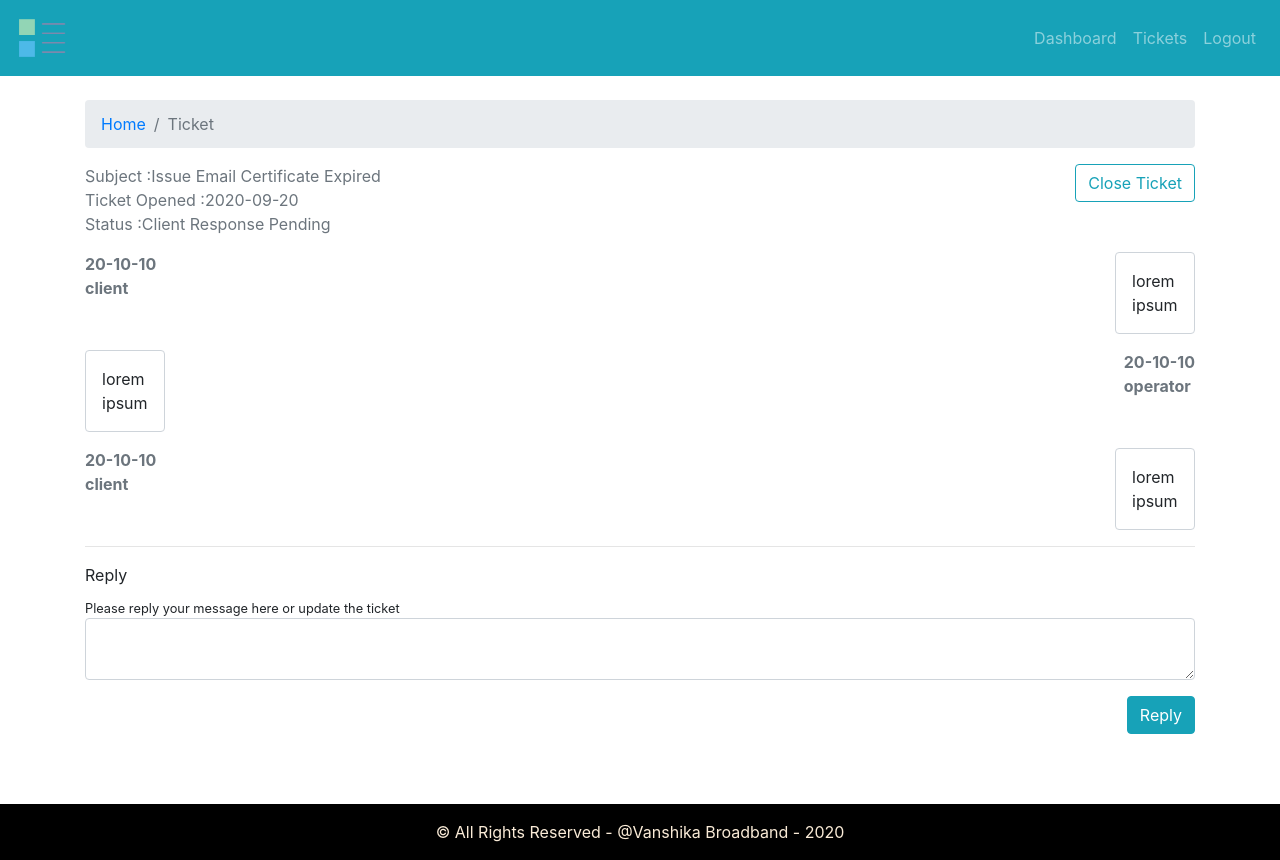
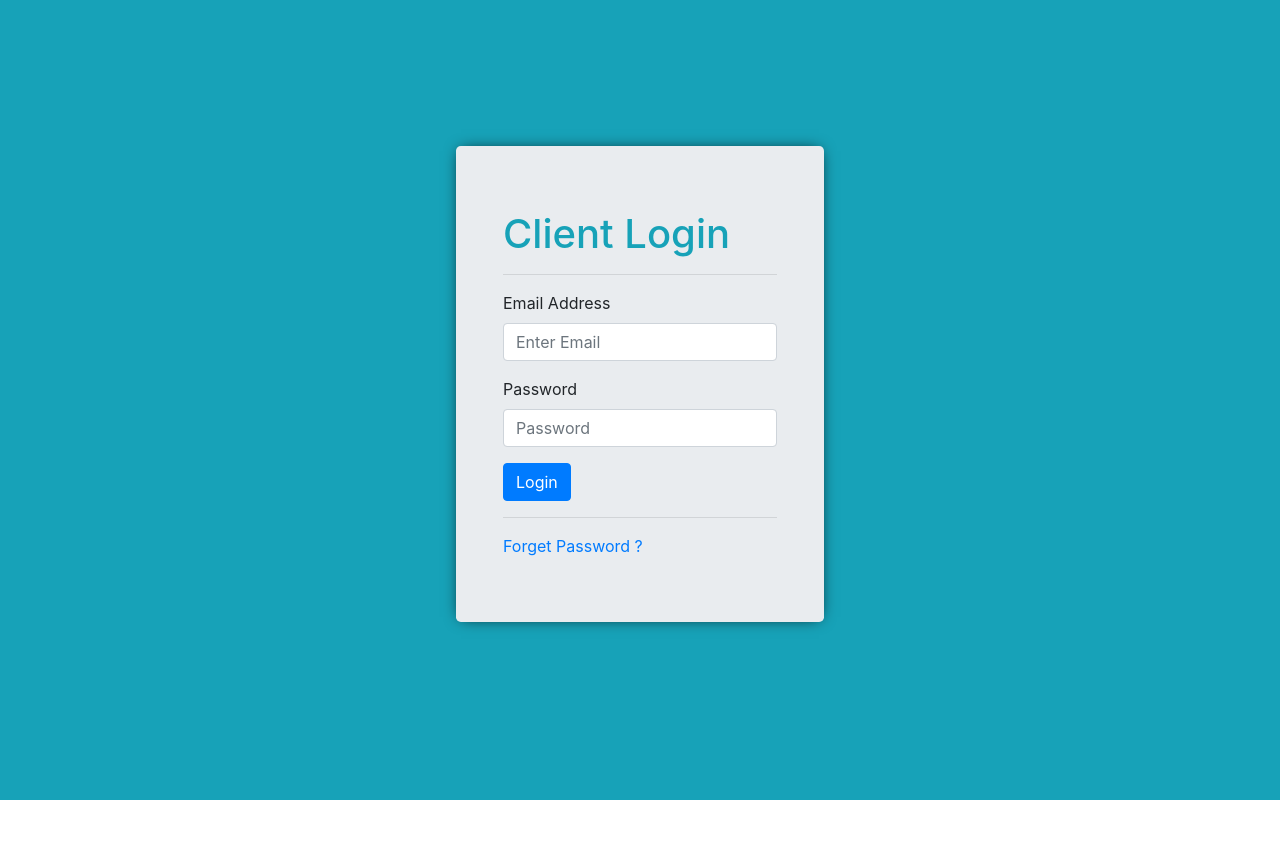
Before and after one commit to Varu98/vanshika_frontend, a React (Create React App) app: page / in a window 1280 px wide. After the commit the page ends 800 px from the top, so only its background shows below. Built offline with nearby package versions, Linux system fonts and the light colour scheme.

Commit message:
Add React Router DOM

```diff
--- a/package.json
+++ b/package.json
@@ -7,10 +7,13 @@
     "@testing-library/react": "^11.1.2",
     "@testing-library/user-event": "^12.2.2",
     "bootstrap": "^4.5.3",
+    "history": "^5.0.0",
     "prop-types": "^15.7.2",
     "react": "^17.0.1",
     "react-bootstrap": "^1.4.0",
     "react-dom": "^17.0.1",
+    "react-router-bootstrap": "^0.25.0",
+    "react-router-dom": "^5.2.0",
     "react-scripts": "4.0.0",
     "web-vitals": "^0.2.4"
   },
--- a/src/App.js
+++ b/src/App.js
@@ -1,23 +1,41 @@
 import React from "react";
+import { BrowserRouter as Router, Switch, Route } from "react-router-dom";
+
 import "./App.css";
 import { DefaultLayout } from "./components/layout/DefaultLayout";
-// import { Dashboard } from "./pages/entry/dashboard/Dashboard.page";
-// import { AddTicket } from "./pages/new-ticket/AddTicket.page";
-// import { TicketLists } from "./pages/ticket-list/TicketLists.page";
+import { Dashboard } from "./pages/dashboard/Dashboard.page";
+import { AddTicket } from "./pages/new-ticket/AddTicket.page";
+import { TicketLists } from "./pages/ticket-list/TicketLists.page";
+import { Entry } from "./pages/entry/Entry.page";
 import { Ticket } from "./pages/ticket/Ticket.page";
-
-// import { Entry } from "./pages/entry/Entry.page";
+import { PrivateRoute } from "./components/private-route/PrivateRoute.comp.js";
 
 function App() {
   return (
     <div className="App">
-      {/* <Entry /> */}
-      <DefaultLayout>
-        {/* <Dashboard /> */}
-        {/* <AddTicket /> */}
-        {/* <TicketLists /> */}
-        <Ticket />
-      </DefaultLayout>
+      <Router>
+        <Switch>
+          <Route exact path="/">
+            <Entry />
+          </Route>
+
+          <PrivateRoute path="/dashboard">
+            <Dashboard />
+          </PrivateRoute>
+
+          <PrivateRoute path="/add-ticket">
+            <AddTicket />
+          </PrivateRoute>
+
+          <PrivateRoute path="/tickets">
+            <TicketLists />
+          </PrivateRoute>
+
+          <PrivateRoute path="/ticket/:tId">
+            <Ticket />
+          </PrivateRoute>
+        </Switch>
+      </Router>
     </div>
   );
 }
--- a/src/components/layout/partial/Header.comp.js
+++ b/src/components/layout/partial/Header.comp.js
@@ -1,8 +1,15 @@
 import React from "react";
 import { Navbar, Nav } from "react-bootstrap";
 import logo from "../../../assets/img/logo.png";
+import { useHistory } from "react-router-dom";
+import { LinkContainer } from "react-router-bootstrap";
 
 export const Header = () => {
+  const history = useHistory();
+
+  const logMeOut = () => {
+    history.push("/");
+  };
   return (
     <Navbar collapseOnSelect bg="info" variant="dark" expand="md">
       <Navbar.Brand>
@@ -11,9 +18,14 @@
       <Navbar.Toggle aria-controls="basic-navbar-nav" />
       <Navbar.Collapse id="basic-navbar-nav">
         <Nav className="ml-auto">
-          <Nav.Link href="/dashboard">Dashboard</Nav.Link>
-          <Nav.Link href="/dashboard">Tickets</Nav.Link>
-          <Nav.Link href="/dashboard">Logout</Nav.Link>
+          <LinkContainer to="/dashboard">
+            <Nav.Link>Dashboard</Nav.Link>
+          </LinkContainer>
+          <LinkContainer to="/tickets">
+            <Nav.Link>Tickets</Nav.Link>
+          </LinkContainer>
+
+          <Nav.Link onClick={logMeOut}>Logout</Nav.Link>
         </Nav>
       </Navbar.Collapse>
     </Navbar>
--- /dev/null
+++ b/src/components/private-route/PrivateRoute.comp.js
@@ -0,0 +1,16 @@
+import React from "react";
+import { Route, Redirect } from "react-router-dom";
+import { DefaultLayout } from "../layout/DefaultLayout";
+
+const isAuth = true;
+
+export const PrivateRoute = ({ children, ...rest }) => {
+  return (
+    <Route
+      {...rest}
+      render={() =>
+        isAuth ? <DefaultLayout>{children}</DefaultLayout> : <Redirect to="/" />
+      }
+    />
+  );
+};
--- a/src/components/ticket-table/TicketTable.comp.js
+++ b/src/components/ticket-table/TicketTable.comp.js
@@ -1,6 +1,7 @@
 import React from "react";
 import { Table } from "react-bootstrap";
 import PropTypes from "prop-types";
+import { Link } from "react-router-dom";
 
 export const TicketTable = ({ tickets }) => {
   return (
@@ -18,7 +19,10 @@
           tickets.map((row) => (
             <tr key={row.id}>
               <td>{row.id}</td>
-              <td>{row.subject}</td>
+              <td>
+                {" "}
+                <Link to={`/ticket/${row.id}`}>{row.subject}</Link>
+              </td>
               <td>{row.status}</td>
               <td>{row.addedAt}</td>
             </tr>
--- a/src/pages/dashboard/Dashboard.page.js
+++ b/src/pages/dashboard/Dashboard.page.js
@@ -1,8 +1,9 @@
 import React from "react";
 import { Container, Row, Col, Button } from "react-bootstrap";
-import { TicketTable } from "../../../components/ticket-table/TicketTable.comp.js";
-import tickets from "../../../assets/data/dummy-tickets.json";
-import { Breadcrumbs } from "../../../components/breadcrumbs/Breadcrumb.comp.js";
+import { TicketTable } from "../../components/ticket-table/TicketTable.comp.js";
+import tickets from "../../assets/data/dummy-tickets.json";
+import { Breadcrumbs } from "../../components/breadcrumbs/Breadcrumb.comp.js";
+import { Link } from "react-router-dom";
 
 export const Dashboard = () => {
   return (
@@ -14,9 +15,11 @@
       </Row>
       <Row>
         <Col className="text-center mt-5 mb-2">
-          <Button variant="info" size="lg">
-            Add New Ticket
-          </Button>
+          <Link to="/add-ticket">
+            <Button variant="info" size="lg">
+              Add New Ticket
+            </Button>
+          </Link>
         </Col>
       </Row>
       <Row>
--- a/src/pages/ticket-list/TicketLists.page.js
+++ b/src/pages/ticket-list/TicketLists.page.js
@@ -4,6 +4,7 @@
 import { SearchForm } from "../../components/search-form/SearchForm.comp";
 import { TicketTable } from "../../components/ticket-table/TicketTable.comp";
 import tickets from "../../assets/data/dummy-tickets.json";
+import { Link } from "react-router-dom";
 
 export const TicketLists = () => {
   const [str, setStr] = useState("");
@@ -33,7 +34,9 @@
       </Row>
       <Row className="mt-4">
         <Col>
-          <Button variant="info">Add New Ticket</Button>
+          <Link to="/add-ticket">
+            <Button variant="info">Add New Ticket</Button>
+          </Link>
         </Col>
         <Col className="text-right">
           <SearchForm handleOnChange={handleOnChange} str={str} />
--- a/src/pages/ticket/Ticket.page.js
+++ b/src/pages/ticket/Ticket.page.js
@@ -4,12 +4,24 @@
 import tickets from "../../assets/data/dummy-tickets.json";
 import { MessageHistory } from "../../components/message-history/MessageHistory.comp";
 import { UpdateTicket } from "../../components/update-ticket/UpdateTicket.comp";
+import { useParams } from "react-router-dom";
 
-const ticket = tickets[0];
+// const ticket = tickets[0];
+
 export const Ticket = () => {
+  const { tId } = useParams();
+
   const [message, setMessage] = useState("");
+  const [ticket, setTicket] = useState("");
 
-  useEffect(() => {}, [message]);
+  useEffect(() => {
+    for (let index = 0; index < tickets.length; index++) {
+      if (tickets[index].id == tId) {
+        setTicket(tickets[index]);
+        continue;
+      }
+    }
+  }, [message, tId]);
 
   const handleOnSubmit = () => {
     alert("Form Submitted");
@@ -28,6 +40,7 @@
       </Row>
       <Row>
         <Col className="text-weight-bolder text-secondary">
+          {tId}
           <div className="subject"> Subject :{ticket.subject}</div>
           <div className="date"> Ticket Opened :{ticket.addedAt}</div>
           <div className="status"> Status :{ticket.status}</div>
@@ -37,9 +50,7 @@
         </Col>
       </Row>
       <Row>
-        <Col>
-          <MessageHistory msg={ticket.history} />
-        </Col>
+        <Col>{ticket.history && <MessageHistory msg={ticket.history} />}</Col>
       </Row>
       <hr />
       <Row>
```
Also changed, not shown: 1 other file (tests, documents, lock files or other folders).
